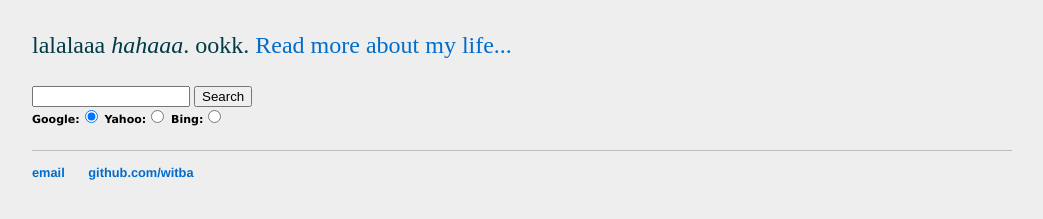
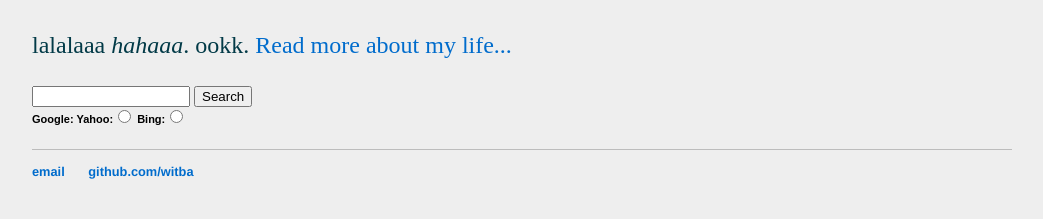
Before and after one commit to witba/witba.github.io, a Jekyll site: the page built from index.html, in a window 1280 px wide. Shown: the part 186-405 px from the top of the page, without its empty margins (118-1161 px from the left). Built offline with Jekyll 4.4.1, drawn with Linux system fonts in a browser that asks for light colours.

Commit message:
Update index.html

```diff
--- a/index.html
+++ b/index.html
@@ -8,11 +8,12 @@ title: Witek
 			<p>lalalaaa <em>hahaaa</em>. ookk. <a href="/about">Read more about my life...</a></p>
 </div>
 
+
 <form name="jksearch" action="http://www.google.com/search" method="get" onSubmit="jksitesearch(this)">
 
 <input id="hiddenquery" type="hidden" name="q" />
 <input name="qfront" type="text" style="width: 150px" value="" /> <input type="submit" value="Search" /><br />
-<div style="font: bold 11px Verdana;">Google:<input name="se" type="radio" checked>  Yahoo:<input name="se" type="radio">  Bing:<input name="se" type="radio">
+<div style="font: bold 11px Arial;">Google:<type="radio" checked input name="se">  Yahoo:<input name="se" type="radio">  Bing:<input name="se" type="radio">
 </div>
 
 <script type="text/javascript">
```
